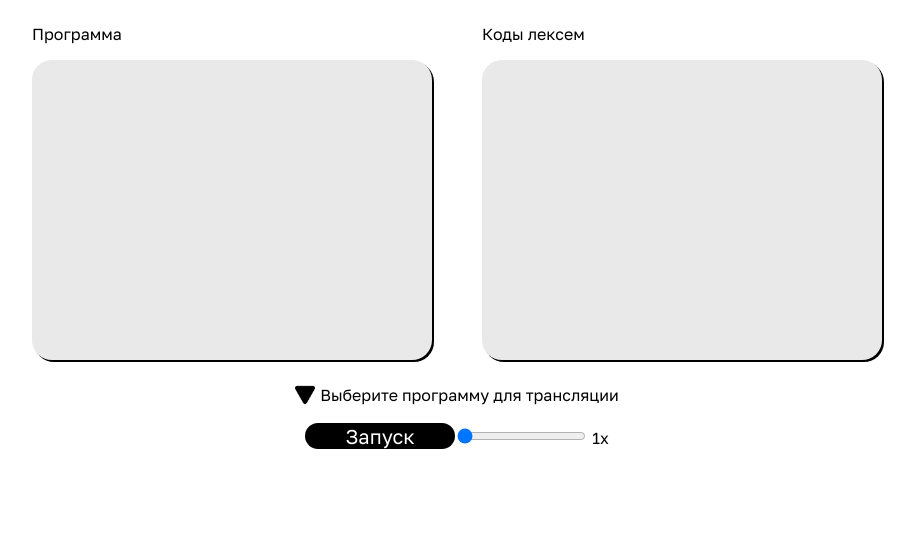
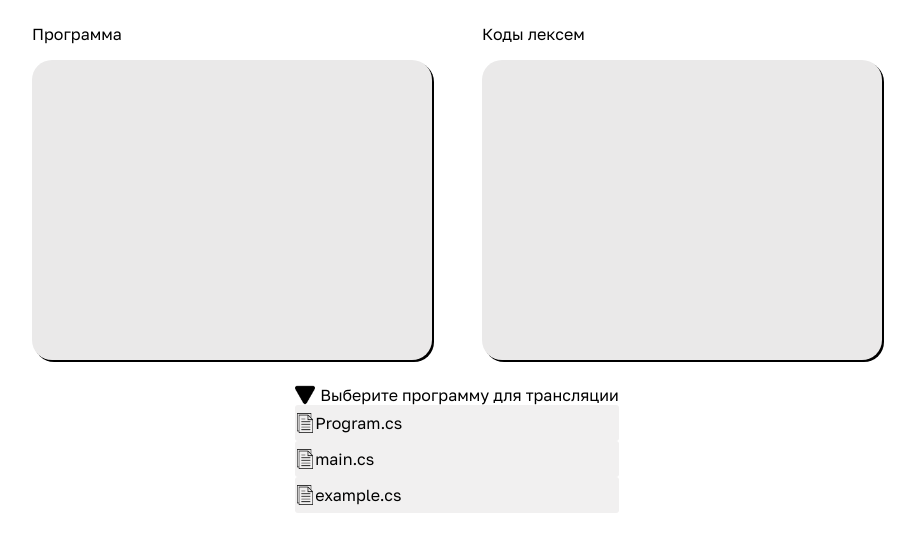
Before and after one commit to RuLeLX/guiTranslator, a React (Create React App) app in the folder gui/: page / in a window 1280 px wide. Both pictures are taken after a click on the element "Выберите программу для трансляции". Shown: the top 552 px of the page, without its empty margins (183-1098 px from the left). Built offline with nearby package versions, Linux system fonts and the light colour scheme.

Commit message:
Creating accordion

```diff
--- a/gui/src/components/ListFiles.js
+++ b/gui/src/components/ListFiles.js
@@ -1,19 +1,23 @@
 import triangle from '../images/triangle.png'
 import '../styles/ListFiles.css';
-import {useRef, useState} from "react";
-import ListProgram from "./ListFiles/Variants";
+import {useEffect, useRef, useState} from "react";
+import FileIcon from "../images/FileIcon.png";
 
-export default function ListFiles(props) {
+export default function ListFiles() {
 
     const [showfiles, Show] = useState([
-        {transition: "0.2s", opacity: "0"},
-        {transition: "0.4s", opacity: "0"},
-        {transition: "0.6s", opacity: "0"},
+        {transition: "0.5s", opacity: "0"},
+        {transition: "1s", opacity: "0"},
+        {transition: "1.5s", opacity: "0"},
     ]);
 
+    useEffect(()=>{
+        console.log("Изменилось состояние!")
+    }, [showfiles])
+
     const triangle_in_head = useRef();
+    var flag = true;
 
-    var flag = true;
 
     const showList = () => {
         var triangle = triangle_in_head.current;
@@ -21,28 +25,46 @@ export default function ListFiles(props) {
         if (flag){
             triangle.style.transform = "rotate(90deg)";
 
+                Show([
+                    {transition: "0.5s", opacity: "1"},
+                    {transition: "1s", opacity: "1"},
+                    {transition: "1.5s", opacity: "1"},
+                ]);
+
         }
         else {
             triangle.style.transform = "rotate(0deg)";
+
+            Show([
+                {transition: "0.5s", opacity: "0"},
+                {transition: "1s", opacity: "0"},
+                {transition: "1.5s", opacity: "0"},
+            ]);
+
         }
 
-        var properties = showfiles;
-        for (let i=0; i < properties.length; i++) {
-            if (flag) properties[i].opacity = "1";
-            else properties[i].opacity = "0";
-        }
+        flag = !flag;
 
-        //console.log(properties[0].opacity);
-        Show(properties);
-        flag = !flag;
+
     }
 
-
     return <div className={"ListFiles"}>
-        <div id={"head_list_program"}  onClick={showList}> <img src={triangle} ref={triangle_in_head}></img>
+        <div id={"head_list_program"} onClick={showList}><img src={triangle} ref={triangle_in_head}></img>
             <label>Выберите программу для трансляции</label>
         </div>
-        <ListProgram data={showfiles}/>
+
+
+        <div>
+            <div className={"FileName"} style={{transition: showfiles[0].transition, opacity: showfiles[0].opacity}}><img
+                src={FileIcon}/>Program.cs
+            </div>
+            <div className={"FileName"} style={{transition: showfiles[1].transition, opacity: showfiles[1].opacity}}><img
+                src={FileIcon}/>main.cs
+            </div>
+            <div className={"FileName"} style={{transition: showfiles[2].transition, opacity: showfiles[2].opacity}}><img
+                src={FileIcon}/>example.cs
+            </div>
+        </div>
 
     </div>
 }
--- a/gui/src/components/ListFiles/Variants.js
+++ b/gui/src/components/ListFiles/Variants.js
@@ -2,11 +2,11 @@ import FileIcon from '../../images/FileIcon.png';
 function ListProgram({data}) {
 
     return <div>
-        <div className={"FileName"} style={{transition: data[0].transition, opacity: data[0].opacity}}><img
+        <div className={"FileName"} style={`transition: ${data[0].transition}, opacity: ${data[0].opacity}`}><img
             src={FileIcon}/>Program.cs</div>
-        <div className={"FileName"} style={{transition: data[1].transition, opacity: data[1].opacity}}><img
+        <div className={"FileName"} style={`transition: ${data[1].transition}, opacity: ${data[1].opacity}`}><img
             src={FileIcon}/>main.cs</div>
-        <div className={"FileName"} style={{transition: data[2].transition, opacity: data[2].opacity}}><img
+        <div className={"FileName"} style={`transition: ${data[2].transition}, opacity: ${data[2].opacity}`}><img
             src={FileIcon}/>example.cs</div>
     </div>
 
```
